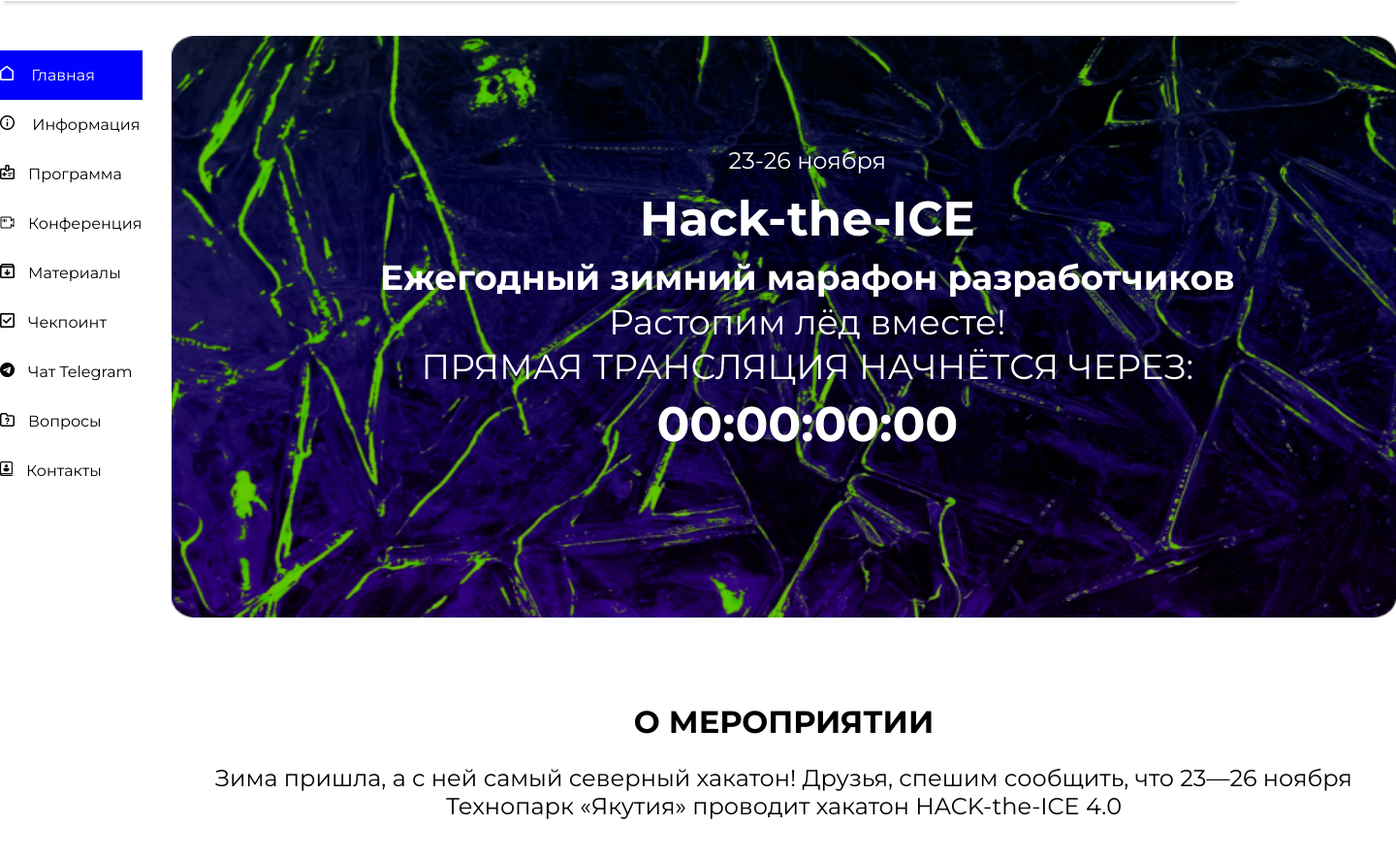
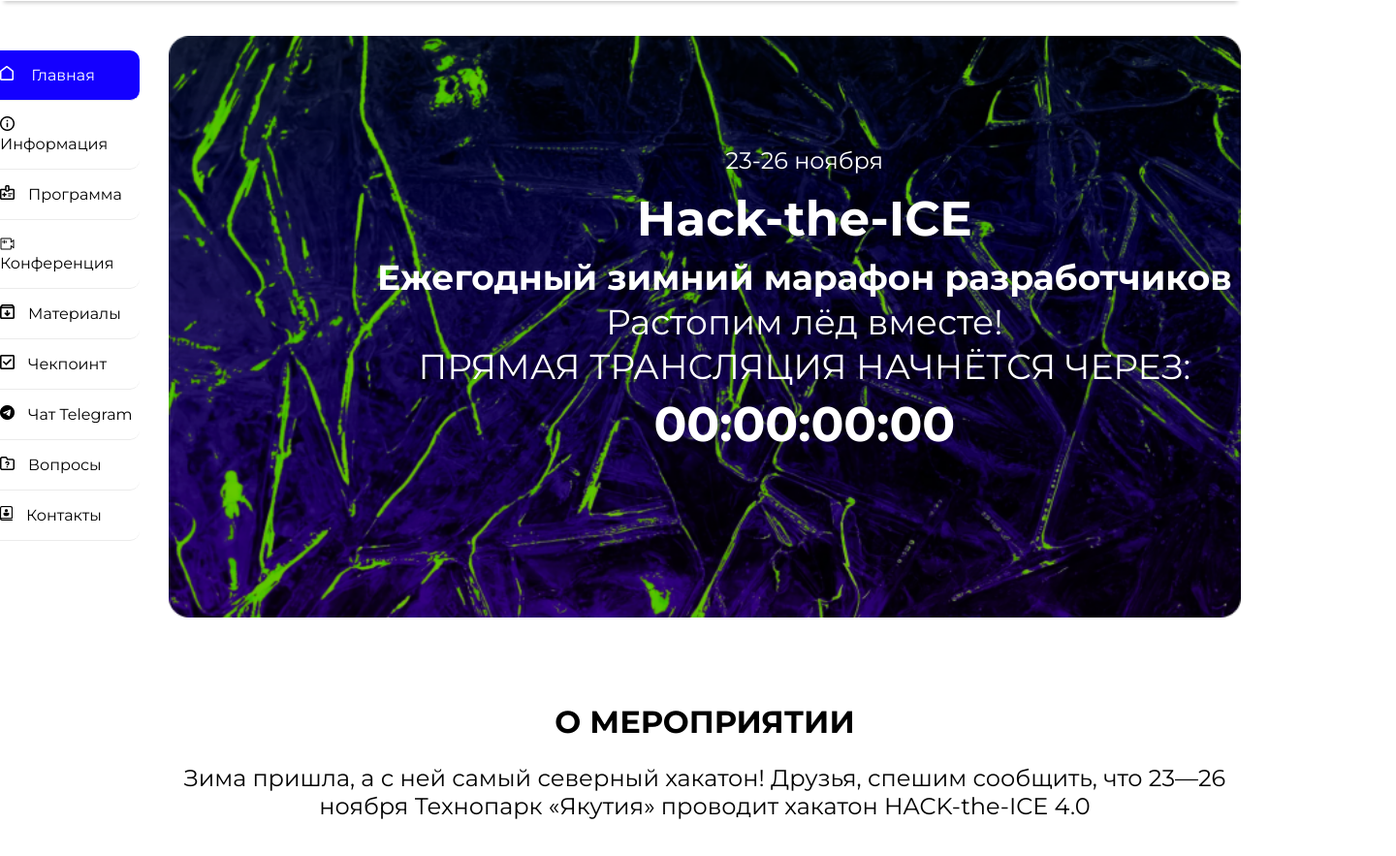
Before and after one commit to MenshikovDanil/WhyNot_Site, a plain HTML site: page index.html in a window 1280 px wide. Shown: the part 47-930 px from the top of the page at 97% size, 1440 px wide, since content can reach past the window. Drawn offline with Linux system fonts and the light colour scheme.

Commit message:
Update style.css

```diff
--- a/assets/style/style.css
+++ b/assets/style/style.css
@@ -47,12 +47,11 @@ header {
 }
 .menu-home {
     display: flex;
-    width: 1440px;
-    margin: 0 auto;
 }
 .menu_items {
     margin-top: 51px;
     width: 167px;
+
 }
 .menu-items--elements {
     display: block;
@@ -60,15 +59,19 @@ header {
     padding: 16px 0;
     color: black;
     font-size: 16px;
-    font-weight: regular;
+    border-bottom: 1px solid #EBEBEB;
+    margin-left: -100px;
+    padding-left: 100px;
+    border-radius: 0 10px 10px 0
 }
+
 .menu-items--elements:hover {
     color: blue;
     transition: 0.7s;
 
 }
 .menu-items--elements.active{
-    background-color: blue;
+    background-color: #1400FF;
     color: white;
 }
 
```
